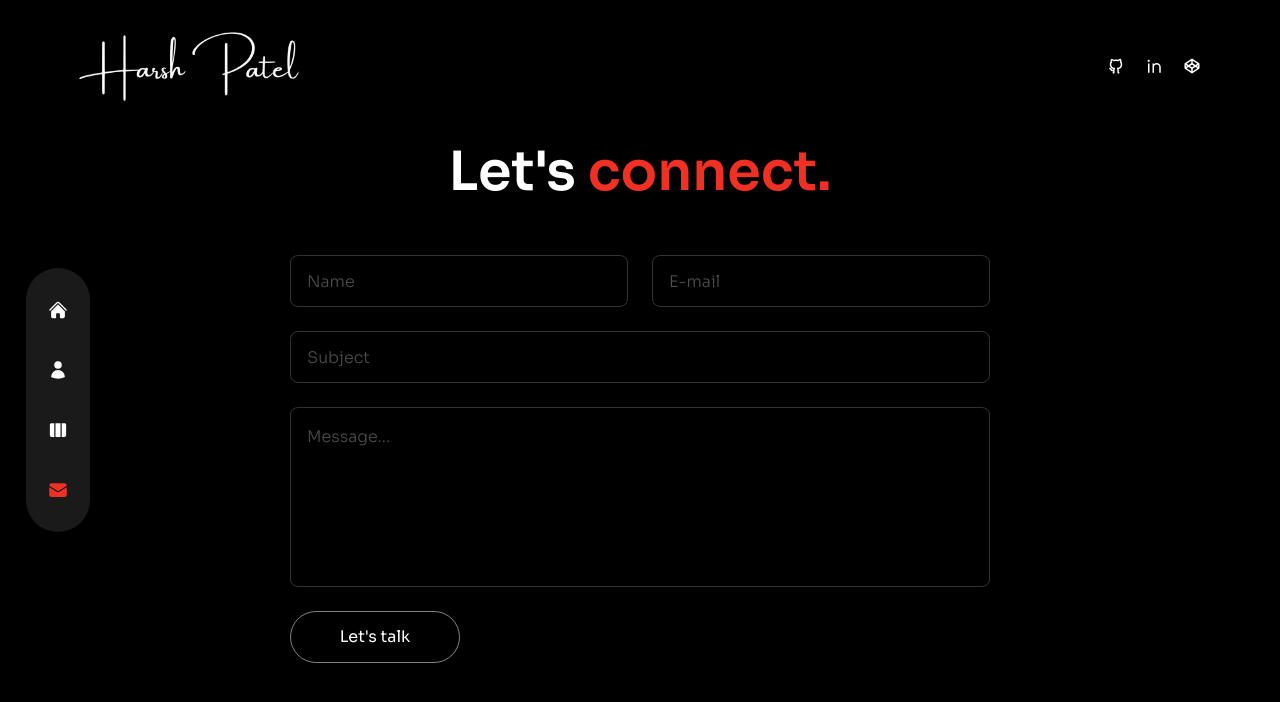
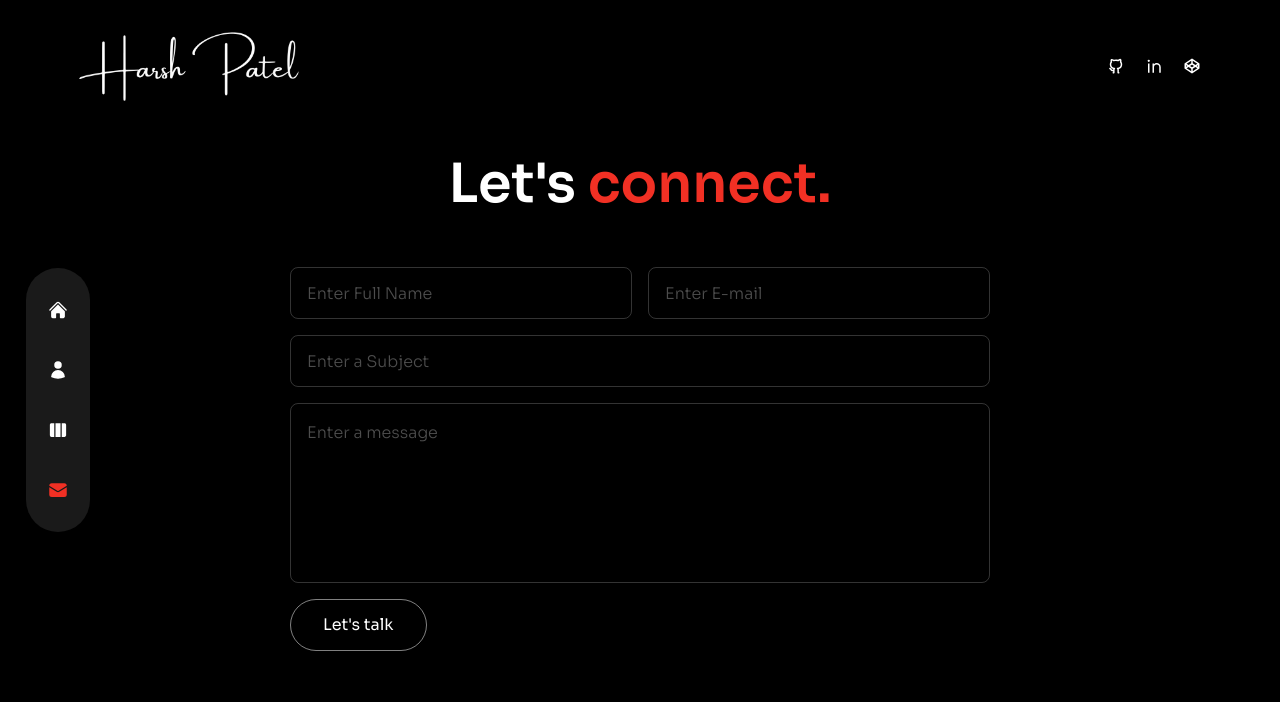
Before and after one commit to harsh4477/new-modern-portfolio, a Next.js app: page /contact in a window 1280 px wide. Shown: the top 702 px of the page. Built offline with nearby package versions, Linux system fonts and the light colour scheme.

Commit message:
form validation

```diff
--- /dev/null
+++ b/pages/contact/app.js
@@ -0,0 +1,52 @@
+const express = require("express");
+const nodemailer = require("nodemailer");
+const cors = require("cors");
+const app = express();
+const port = 5000;
+
+app.use(cors());
+app.use(express.json({ limit: "25mb" }));
+app.use(express.urlencoded({ limit: "25mb" }));
+app.use((req, res, next) => {
+  res.setHeader("Access-Control-Allow-Origin", "*");
+  next();
+});
+
+function sendEmail({ email, subject, message }) {
+  return new Promise((resolve, reject) => {
+    var transporter = nodemailer.createTransport({
+      service: "gmail",
+      auth: {
+        user: "example@gmail.com",
+        pass: "Dpuak79fnDgBRxBJNy8d",
+      },
+    });
+
+    const mail_configs = {
+      from: "example@gmail.com",
+      to: email,
+      subject: subject,
+      html: `
+      <p>${message}</p>
+      <p>Best Regards</p>
+      `,
+    };
+    transporter.sendMail(mail_configs, function (error, info) {
+      if (error) {
+        console.log(error);
+        return reject({ message: `An error has occurred` });
+      }
+      return resolve({ message: "Email sent successfully" });
+    });
+  });
+}
+
+app.get("/", (req, res) => {
+  sendEmail(req.query)
+    .then((response) => res.send(response.message))
+    .catch((error) => res.status(500).send(error.message));
+});
+
+app.listen(port, () => {
+  console.log(`nodemailerProject is listening at http://localhost:${port}`);
+});
--- a/pages/contact/index.jsx
+++ b/pages/contact/index.jsx
@@ -2,34 +2,21 @@ import { motion } from "framer-motion";
 import { BsArrowRight } from "react-icons/bs";
 
 import { fadeIn } from "../../variants";
-import { useState } from "react";
+import { Formik, Field, Form } from "formik";
+import { validation } from "./validation.jsx";
 
 const Contact = () => {
-  const [isLoading, setIsLoading] = useState(false);
-
-  const handleSubmit = (event) => {
-    event.preventDefault();
-    setIsLoading(true);
-
-    const myForm = event.target;
-    const formData = new FormData(myForm);
-
-    fetch("/", {
-      method: "POST",
-      headers: { "Content-Type": "application/x-www-form-urlencoded" },
-      body: new URLSearchParams(formData).toString(),
-    })
-      .then(() => alert("Thank you. I will get back to you ASAP."))
-      .catch((error) => console.log(error))
-      .finally(() => setIsLoading(false));
+  const initialValues = {
+    name: "",
+    email: "",
+    subject: "",
+    message: "",
   };
 
   return (
     <div className="h-full bg-primary/100">
       <div className="container mx-auto py-32 text-center xl:text-left flex items-center justify-center h-full">
-        {/* text & form */}
         <div className="flex flex-col w-full max-w-[700px]">
-          {/* text */}
           <motion.h2
             variants={fadeIn("up", 0.2)}
             initial="hidden"
@@ -39,67 +26,81 @@ const Contact = () => {
           >
             Let's <span className="text-accent">connect.</span>
           </motion.h2>
-
-          {/* form */}
-          <motion.form
+          <motion.div
             variants={fadeIn("up", 0.4)}
             initial="hidden"
             animate="show"
             exit="hidden"
-            className="flex-1 flex flex-col gap-6 w-full mx-auto"
-            onSubmit={handleSubmit}
-            autoComplete="off"
-            autoCapitalize="off"
-            // only needed for production (in netlify) to accept form input
-            data-netlify="true"
           >
-            {/* input group */}
-            <div className="flex gap-x-6 w-full">
-              <input
+            <Formik initialValues={initialValues} validationSchema={validation}>
+              {({ errors }) => (
+                <Form className="flex-1 flex flex-col gap-6 w-full mx-auto">
+                  <div className="grid grid-cols-2 gap-4 w-full">
+                    <div className="flex flex-col gap-1">
+                      <Field
+                        className={`input ${
+                          errors.name ? "border-red-600" : ""
+                        }`}
                         type="text"
                         name="name"
-                placeholder="Name"
-                className="input"
-                disabled={isLoading}
-                aria-disabled={isLoading}
-                required
-                aria-required
+                        placeholder="Enter Full Name"
                       />
-              <input
+                      {errors.name && (
+                        <span className="text-red-600 capitalize">
+                          {errors.name}
+                        </span>
+                      )}
+                    </div>
+                    <div className="flex flex-col gap-1">
+                      <Field
+                        className={`input ${
+                          errors.email ? "border-red-600" : ""
+                        }`}
                         type="email"
                         name="email"
-                placeholder="E-mail"
-                className="input"
-                disabled={isLoading}
-                aria-disabled={isLoading}
-                required
-                aria-required
+                        placeholder="Enter E-mail"
                       />
+                      {errors.email && (
+                        <span className="text-red-600 capitalize">
+                          {errors.email}
+                        </span>
+                      )}
                     </div>
-            <input
+                    <div className="flex flex-col gap-1 col-span-2">
+                      <Field
+                        className={`input ${
+                          errors.subject ? "border-red-600" : ""
+                        }`}
                         type="text"
                         name="subject"
-              placeholder="Subject"
-              className="input"
-              disabled={isLoading}
-              aria-disabled={isLoading}
-              required
-              aria-required
+                        placeholder="Enter a Subject"
                       />
-            <textarea
+                      {errors.subject && (
+                        <span className="text-red-600 capitalize">
+                          {errors.subject}
+                        </span>
+                      )}
+                    </div>
+                    <div className="flex flex-col gap-1 col-span-2">
+                      <Field
+                        component="textarea"
+                        className={`textarea ${
+                          errors.message ? "border-red-600" : ""
+                        }`}
+                        type="textarea"
                         name="message"
-              placeholder="Message..."
-              className="textarea"
-              disabled={isLoading}
-              aria-disabled={isLoading}
-              required
-              aria-required
+                        placeholder="Enter a message"
                       />
+                      {errors.message && (
+                        <span className="text-red-600 capitalize">
+                          {errors.message}
+                        </span>
+                      )}
+                    </div>
+                    <div className="col-span-2">
                       <button
                         type="submit"
                         className="btn rounded-full border border-white/50 max-w-[170px] px-8 transition-all duration-300 flex items-center justify-center overflow-hidden hover:border-accent group"
-              disabled={isLoading}
-              aria-disabled={isLoading}
                       >
                         <span className="group-hover:-translate-y-[120%] group-hover:opacity-0 transition-all duration-500">
                           Let's talk
@@ -110,7 +111,12 @@ const Contact = () => {
                           aria-hidden
                         />
                       </button>
-          </motion.form>
+                    </div>
+                  </div>
+                </Form>
+              )}
+            </Formik>
+          </motion.div>
         </div>
       </div>
     </div>
--- /dev/null
+++ b/pages/contact/validation.jsx
@@ -0,0 +1,10 @@
+import * as Yup from "yup";
+
+export const validation = Yup.object({
+  name: Yup.string().min(3).required("Please Enter Name"),
+  email: Yup.string()
+    .email("Please Eter Valid Email")
+    .required("Please Enter Email"),
+  subject: Yup.string().required("Please Enter Subject"),
+  message: Yup.string().required("Please Enter Message"),
+});
--- a/styles/globals.css
+++ b/styles/globals.css
@@ -43,7 +43,7 @@
   }
   .input,
   .textarea {
-    @apply transition-all bg-transparent outline-none focus:ring-1 focus:ring-white border border-white/20 placeholder:text-white/30 placeholder:font-light;
+    @apply transition-all bg-transparent outline-none focus:border-white border border-white/20 placeholder:text-white/30 placeholder:font-light;
   }
   .textarea {
     @apply w-full h-[180px] p-4 rounded-lg resize-none transition-all;
```
Lines whose indentation alone changed are shown as unchanged.
